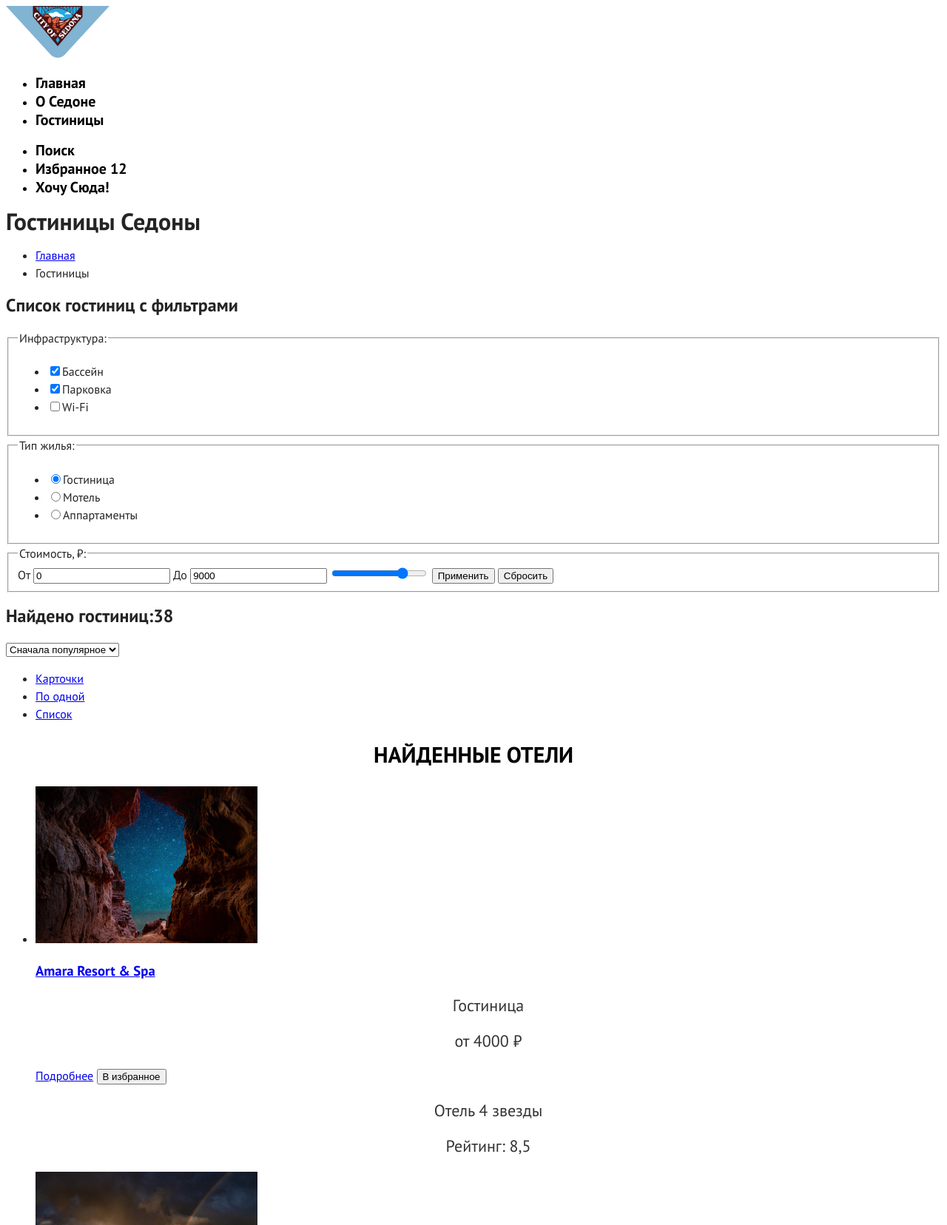
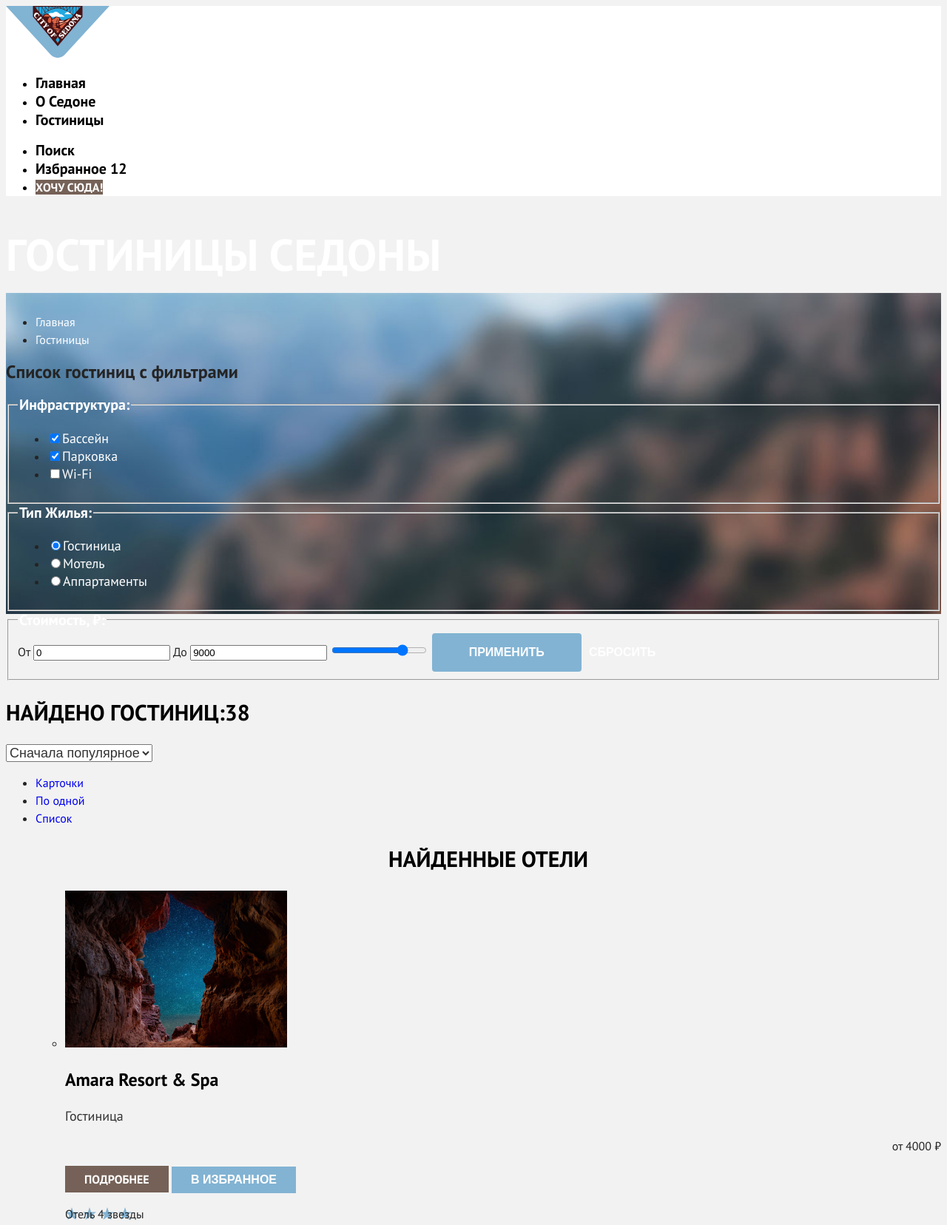
Before and after one commit to htmlacademy-htmlcss/2496763-sedona-39, a plain HTML site: page hotels.html in a window 1280 px wide. Shown: the top 1656 px of the page at 74% size. Drawn offline with Linux system fonts and the light colour scheme.

Commit message:
Add files via upload
Доделал базовую стилизацию второй страницы

```diff
--- a/hotels.html
+++ b/hotels.html
@@ -41,7 +41,7 @@
             </a>
           </li>
           <li class="navigation_item">
-            <a class="navigation_link" href="#">Хочу сюда!</a>
+            <a class="navigation_link want_here" href="#">Хочу сюда!</a>
           </li>
       </nav>
     </header>
@@ -51,13 +51,13 @@
         <h1 class="inner-header-title">Гостиницы Седоны</h1>
         <ul class="breadcrumbs">
           <li class="breadcrumbs-item">
-            <a class="breadcrumbs-link" href="index.html">Главная</a>
+            <a class="breadcrumbs-link" href="index.html"><span>Главная</span></a>
           </li>
           <li class="breadcrumbs-item">
             <a class="breadcrumbs-link">Гостиницы</a>
           </li>
         </ul>
-      </header>
+        <!-- </header> -->
 
         <section class="catalog-hotels">
           <h2 class="visually-hidden">Список гостиниц с фильтрами</h2>
@@ -113,8 +113,8 @@
                 <input class="price-max-input" type="text" id="max" name="max-price" value="9000">
               </label>
               <input class="price-range-bar" type="range" min="1" max="10" value="8">
-            <button class="filter-button" type="submit">Применить</button>
-            <button class="filter-button" type="reset">Сбросить</button>
+              <button class="filter-button blue-button" type="submit">Применить</button>
+              <button class="filter-button reset-button" type="reset">Сбросить</button>
             </fieldset>
 
 
@@ -122,7 +122,7 @@
 
           </form>
 
-
+      </header>
 
       <section class="catalog">
         <h2 class="catalog-title">Найдено гостиниц:38</h2>
@@ -158,8 +158,8 @@
               </a>
               <p class="hotels-card-description">Гостиница</p>
               <p class="hotels-card-price">от 4000 ₽</p>
-            <a class="more-button" href="#">Подробнее</a>
-            <button class="favourite">В избранное</button>
+              <a class="card-details button-decoration" href="#">Подробнее</a>
+              <button class="card-favorite button-decoration" type="button">В избранное</button>
               <p class="four-stars">
                 <span class="visually-hidden">Отель 4 звезды</span>
               </p>
@@ -173,8 +173,8 @@
               </a>
               <p class="hotels-card-description">Гостиница</p>
               <p class="hotels-card-price">от 5000 ₽</p>
-            <a class="more-button" href="#">Подробнее</a>
-            <button class="favourite">В избранное</button>
+              <a class="card-details button-decoration" href="#">Подробнее</a>
+              <button class="card-favorite button-decoration card-favorite-villas" type="button">В избранном</button>
               <p class="four-stars">
                 <span class="visually-hidden">Отель 4 звезды</span>
               </p>
@@ -188,8 +188,8 @@
               </a>
               <p class="hotels-card-description">Гостиница</p>
               <p class="hotels-card-price">от 2500 ₽</p>
-            <a class="more-button" href="#">Подробнее</a>
-            <button class="favourite">В избранное</button>
+              <a class="card-details button-decoration" href="#">Подробнее</a>
+              <button class="card-favorite button-decoration" type="button">В избранное</button>
               <p class="three-stars">
                 <span class="visually-hidden">Отель 3 звезды</span>
               </p>
@@ -203,10 +203,10 @@
               </a>
               <p class="hotels-card-description">Гостиница</p>
               <p class="hotels-card-price">от 1500 ₽</p>
-            <a class="more-button" href="#">Подробнее</a>
-            <button class="favourite">В избранное</button>
+              <a class="card-details button-decoration" href="#">Подробнее</a>
+              <button class="card-favorite button-decoration" type="button">В избранное</button>
               <p class="two-stars">
-              <span class="visually-hidden">Отель 1 звезды</span>
+                <span class="visually-hidden">Отель 2 звезды</span>
               </p>
               <p class="hotels-card-rating">Рейтинг: 5,0</p>
 
@@ -228,7 +228,7 @@
               <a class="pagination-link" href="#">4</a>
             </li>
             <li class="pagination-item">
-            <span>...</span>
+              <span class="points">...</span>
             <li class="pagination-item">
               <a class="pagination-link" href="#">10</a>
             </li>
@@ -251,9 +251,7 @@
           <!-- <label for="newsletter-email">Email</label> -->
           <input class="field" placeholder="Ваш e-mail" type="email" name="newsletter-email" id="newsletter-email"
             required>
-          <button class="button newsletter-button" type="submit">
-            <span>Подписаться</span>
-          </button>
+          <button class="button blue-button" type="submit">Подписаться</button>
         </form>
       </section>
       <section class="footer-social">
--- a/styles/styles.css
+++ b/styles/styles.css
@@ -19,8 +19,13 @@ body {
   font-size: 16px;
   line-height: 24px;
   color: #242424;
-  background-color: #FFFFFF;
+  background-color: #F2F2F2;
 
+}
+
+/* убираем подчёркивание всех ссылок */
+a {
+  text-decoration: none;
 }
 
 /*
@@ -51,14 +56,24 @@ text-decoration: none;
   text-decoration: none;
 }
 
+.want_here {
+  text-align: center;
+  background: #756157;
+  font-weight: 700;
+  font-size: 16px;
+  line-height: 20px;
+  color: #ffffff;
+  text-decoration: none;
+  text-transform: uppercase;
+}
+
 
 .hero {
   color: #000000;
   background-color: #F2F2F2;
-  ;
   background-image: url(../images/rock-sedona.jpg);
   background-repeat: no-repeat;
-  background-size: 100% auto;
+  background-size: 100% auto, cover;
 }
 
 .description-interested,
@@ -77,7 +92,7 @@ text-decoration: none;
   text-align: center;
 }
 
-.description p,
+.description-main,
 .services-item p,
 .description-interested h3 {
   color: #333333;
@@ -139,6 +154,7 @@ text-decoration: none;
   background-image: url(../images/newsletter-background.jpg);
   background-position: 50% 50%;
   background-repeat: no-repeat;
+  background-size: cover;
 }
 
 .page-footer-title {
@@ -157,13 +173,22 @@ text-decoration: none;
   text-align: center;
 }
 
-.newsletter-button span {
-  color:#FFFFFF;
+.blue-button {
+  min-height: 52px;
   font-weight: 700;
-  font-size: 20px;
-  line-height: 36px;
+  font-size: 16px;
+  line-height: 20px;
+  color: #ffffff;
+  background: #82B3D3;
+  padding: 8px 50px;
+  border: none;
+  border-radius: 4px;
   text-transform: uppercase;
-  text-align: center;
+}
+
+.newsletter-button {
+  font-family: inherit;
+  background-color: rgba(130, 179, 211, 1);
 }
 
 .vkontakte {
@@ -189,9 +214,197 @@ background-repeat: no-repeat;
   text-transform: uppercase;
   text-align: center;
   text-decoration: none;
+  font-style: normal;
 }
 
 .side-description {
   color: #FFFFFF;
   background: #82B3D3;
 }
+
+.side-font {
+  color: #000000;
+  background-color: rgba(131, 179, 211, 0.12);
+}
+
+.advantages-title-font {
+  color: #000000;
+  background-color: rgba(131, 179, 211, 0.2);
+
+}
+
+
+/* Стилизация второй страницы */
+
+.inner-header-title {
+  color: #FFFFFF;
+  font-size: 60px;
+  font-weight: 700;
+  line-height: 78px;
+  text-transform: uppercase;
+}
+
+.inner-header {
+  background-image: url(../images/catalog-background.jpg);
+  background-position: 50% 50%;
+  background-repeat: no-repeat;
+  background-size: 100% auto, cover;
+}
+
+.breadcrumbs-link {
+  color: #FFFFFF;
+  font-size: 16px;
+  font-weight: 400;
+  line-height: 21px;
+}
+
+.catalog-filter-title,
+.price-range-title {
+  color: #FFFFFF;
+  font-weight: 700;
+  font-size: 20px;
+  line-height: 24px;
+  text-transform: capitalize;
+}
+
+.control {
+  color: #FFFFFF;
+  font-weight: 400;
+  font-size: 18px;
+  line-height: 23px;
+}
+
+.reset-button {
+  color: #FFFFFF;
+  font-weight: 700;
+  font-size: 16px;
+  line-height: 20px;
+  text-transform: uppercase;
+  text-align: center;
+  background: none;
+  border: none;
+}
+
+.catalog-title {
+  color: #000000;
+  font-weight: 700;
+  font-size: 30px;
+  line-height: 36px;
+  text-transform: uppercase;
+}
+
+.select-control {
+  color: #333333;
+  font-weight: 400;
+  font-size: 18px;
+  line-height: 21px;
+}
+
+.hotels-card-title {
+  color: #000000;
+  font-weight: 700;
+  font-size: 24px;
+  line-height: 28px;
+}
+
+.hotels-card-description {
+  color: #333333;
+  font-weight: 400;
+  font-size: 18px;
+  line-height: 21px;
+}
+
+.hotels-card-price {
+  text-align: right;
+}
+
+.button-decoration {
+  text-decoration: none;
+  color: white;
+  padding: 8px 26px;
+  font-size: 16px;
+  line-height: 20px;
+  font-weight: 700;
+  text-transform: uppercase;
+  background: #756157;
+}
+
+.card-favorite {
+  background: #82B3D3;
+  border: none;
+}
+
+.card-favorite-villas {
+  background: #7DB54F;
+}
+
+.hotels-card-rating {
+  background: #F2F2F2;
+  font-weight: 400;
+  font-size: 16px;
+  line-height: 20px;
+  text-transform: uppercase;
+  text-align: center;
+}
+
+/* rating stars */
+
+.four-stars {
+  background-image: url(../images/star.svg),
+                    url(../images/star.svg),
+                    url(../images/star.svg),
+                    url(../images/star.svg);
+  background-repeat: no-repeat, no-repeat, no-repeat, no-repeat;
+  background-position: left 50%, 24px 50%, 48px 50%, 72px 50%;
+}
+
+.three-stars {
+  background-image: url(../images/star.svg),
+                    url(../images/star.svg),
+                    url(../images/star.svg);
+  background-repeat: no-repeat, no-repeat, no-repeat;
+  background-position: left 50%, 24px 50%, 48px 50%;
+}
+
+.two-stars {
+  background-image: url(../images/star.svg),
+                    url(../images/star.svg);
+  background-repeat: no-repeat, no-repeat;
+  background-position: left 50%, 24px 50%;
+}
+
+/* pagination */
+
+.pagination-link {
+  display: flex;
+  justify-content: center;
+  align-items: center;
+  text-decoration: none;
+  color: #ffffff;
+  background: #82B3D3;
+  padding: auto;
+  font-weight: 700;
+  font-size: 20px;
+  line-height: 36px;
+  border-radius: 4px;
+  width: 60px;
+  height: 60px;
+}
+
+.pagination-link-current {
+  color: #000000;
+  background: #F2F2F2;
+}
+
+.points {
+  display: flex;
+  justify-content: center;
+  align-items: center;
+  color: #000000;
+  font-weight: 700;
+  font-size: 20px;
+  line-height: 36px;
+  border-radius: 4px;
+  width: 60px;
+  height: 60px;
+}
```
Also changed, not shown: index.html (+13 -5 lines), images/catalog-background.jpg (added), images/star.svg (added). Lines whose indentation alone changed are shown as unchanged.
